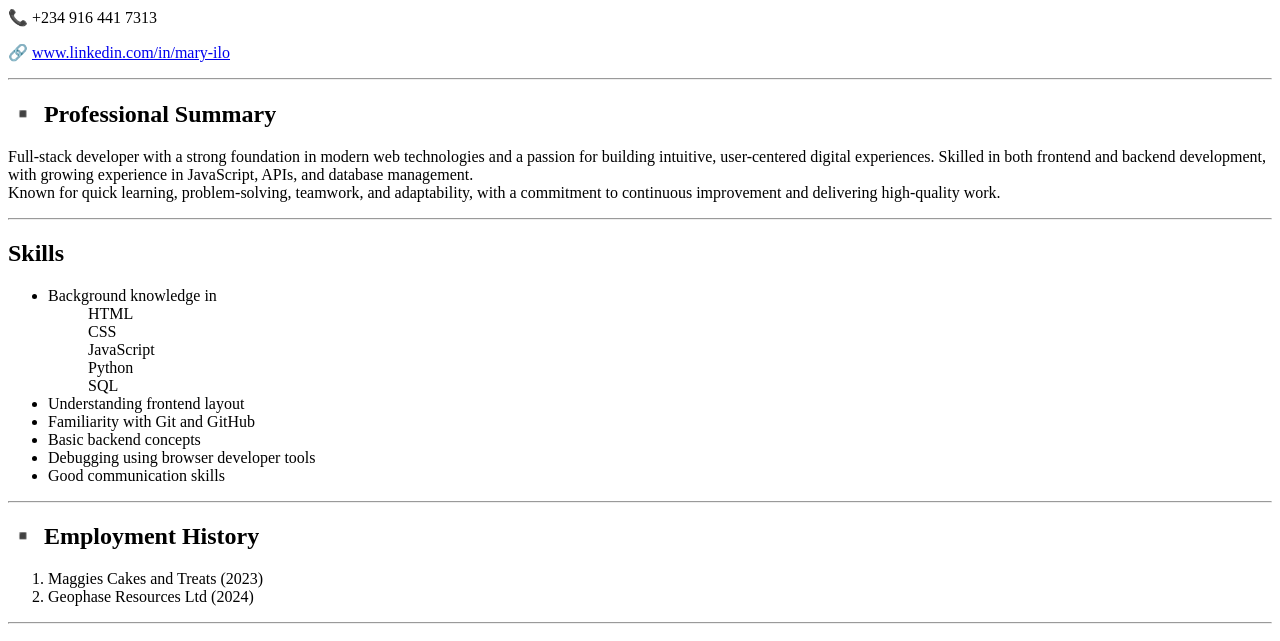
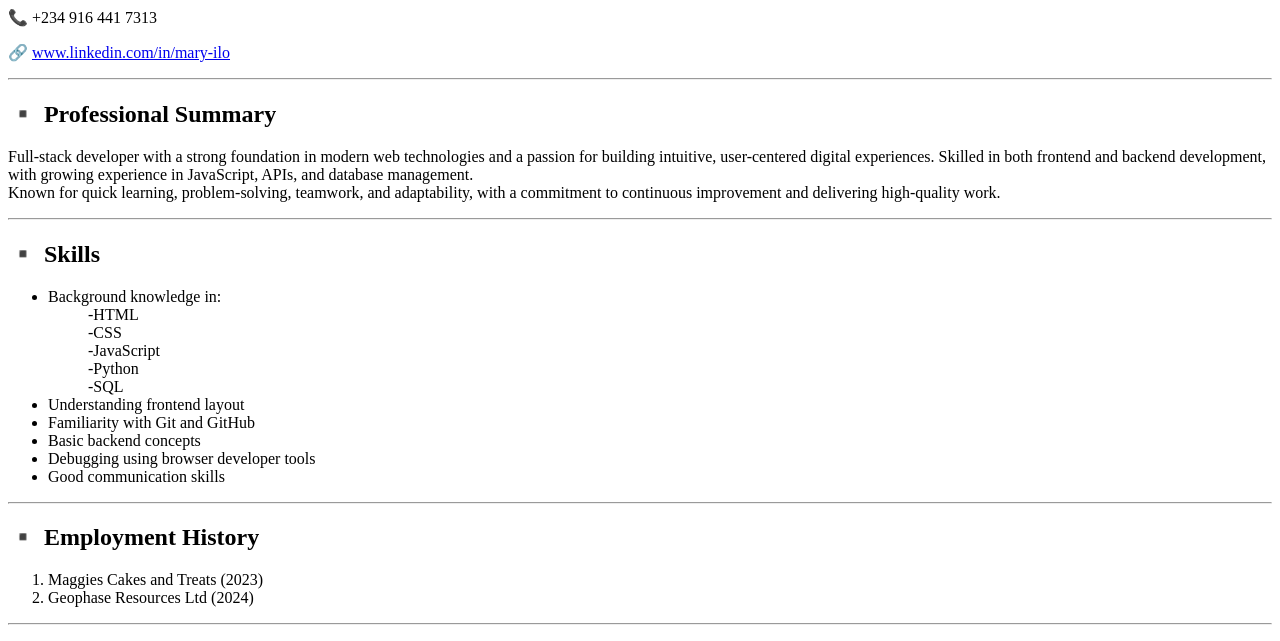
Before and after one commit to marie-toni/Html-cv, a plain HTML site: page My CV.html in a window 1280 px wide. Shown: the part 142-783 px from the top of the page. Drawn offline with Linux system fonts and the light colour scheme.

Commit message:
Update My CV.html

```diff
--- a/My CV.html
+++ b/My CV.html
@@ -28,6 +28,7 @@
                 object-fit: cover;">
   </header><hr>
   <main>
+  <!-- More info and details-->
     <section>
         <h2>▪️ Professional Summary</h2>
         <p>Full-stack developer with a strong foundation in modern web technologies and a passion for building intuitive, user-centered digital experiences.
@@ -36,15 +37,15 @@
     </section><hr>
     <section>
       <div>
-        <h2> Skills </h2>
+        <h2>▪️  Skills </h2>
         <ul>
             <div>
-             <li> Background knowledge in
-                <ul> HTML </ul>
-                <ul> CSS </ul>
-                <ul> JavaScript</ul>
-                <ul> Python </ul>
-                <ul> SQL </ul>
+             <li> Background knowledge in:
+                <ul> -HTML </ul>
+                <ul> -CSS </ul>
+                <ul> -JavaScript</ul>
+                <ul> -Python </ul>
+                <ul> -SQL </ul>
             </div>
              <li> Understanding frontend layout </li>
              <li> Familiarity with Git and  GitHub </li>
```
